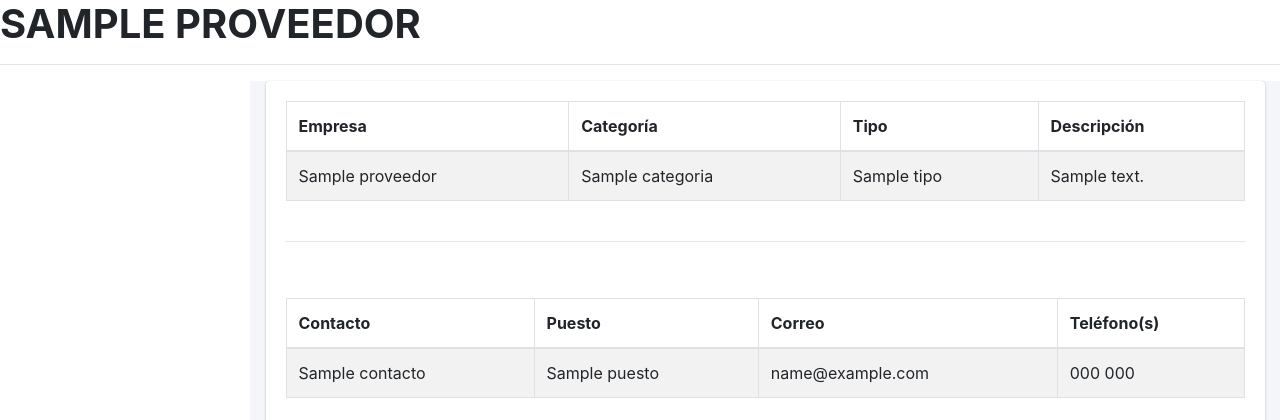
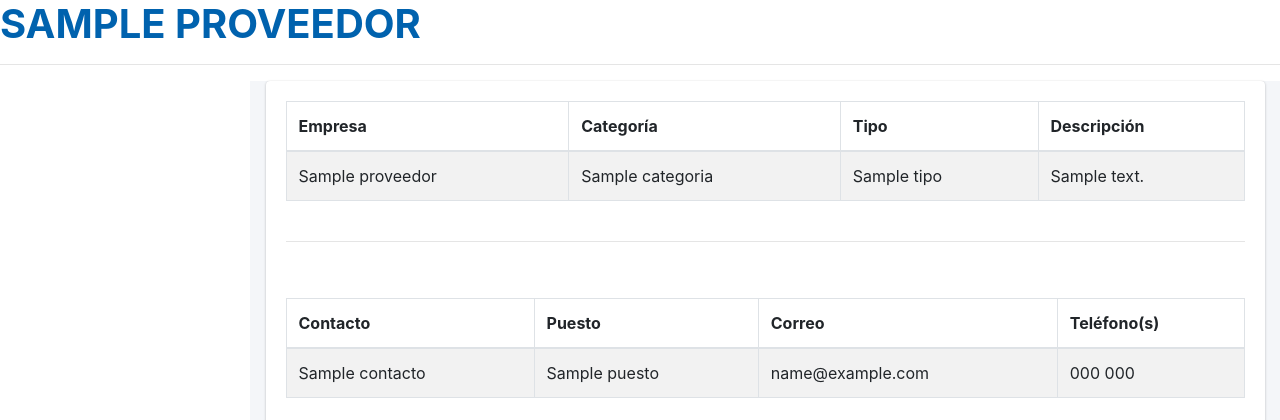
Before and after one commit to TonyEspinosa/SEFOET, a Django app: template templates/public/public_print_pdf.html in a window 1280 px wide. Shown: the top 420 px of the page. Run offline with Django 4.2, Linux system fonts and the light colour scheme; the template is opened without the code that fills it: most values are stand-ins (such as "Sample title", 1, 10 or a date in 2020); some libraries are stand-ins or nearby versions.

Commit message:
back to pdf original

```diff
--- a/Notas.txt
+++ b/Notas.txt
@@ -13,3 +13,4 @@
 django-crispy-forms - formularios con formato automático (como es version 2.0 hay que agregar otras cosas)
 crispy-bootstrap4 - debido a que crispy forms es version 2.0
 xhtml2pdf - Exportación básica a PDF
+pdfkit - Exportacion HTML a PDF Complicado
--- a/SEFOET/settings.py
+++ b/SEFOET/settings.py
@@ -118,7 +118,6 @@ AUTH_PASSWORD_VALIDATORS = [
     },
 ]
 
-
 # Internationalization
 # https://docs.djangoproject.com/en/4.1/topics/i18n/
 
--- a/templates/public/public_print_pdf.html
+++ b/templates/public/public_print_pdf.html
@@ -12,7 +12,7 @@
 
     </head>
     <body>
-        <h1><b> {{ proveedor.nombre | upper }} </b></h1>
+        <h1><b><p style="color:#0062AE";>{{ proveedor.nombre | upper }}</p></b></h1>
         <hr>
         <!-- Content Wrapper. Contains page content -->
         <div class="content-wrapper">
@@ -28,7 +28,7 @@
                                     <th>Empresa</th>
                                     <th>Categor&iacute;a</th>
                                     <th>Tipo</th>
-                                    <th>Descripción</th>
+                                    <th>Descripci&oacute;n</th>
                                 </tr>
                                 </thead>
                                 <tbody>
```
